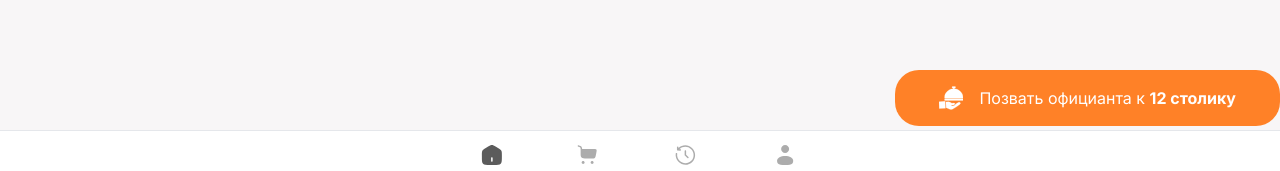
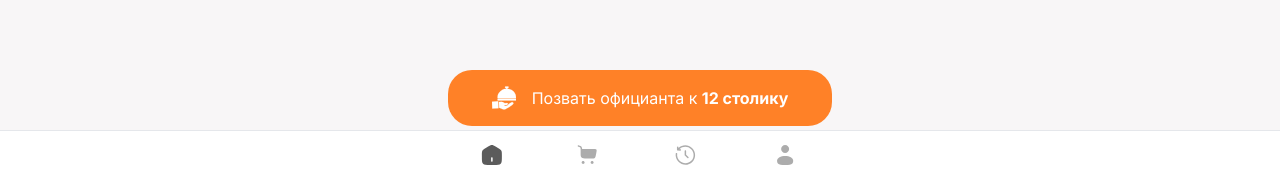
Before and after one commit to Seitek2002/imenu-re-design, a Next.js app: page /scan in a window 1280 px wide. Shown: the part 597-768 px from the top of the page. Built offline with nearby package versions, Linux system fonts and the light colour scheme; no server answers.

Commit message:
changed-btn-behavior

```diff
--- a/src/app/(home)/[venue]/_components/Footer/Footer.tsx
+++ b/src/app/(home)/[venue]/_components/Footer/Footer.tsx
@@ -48,7 +48,7 @@ const Footer: FC = () => {
   return (
     <footer className='fixed -bottom-6 left-0 right-0 flex flex-col items-center z-10'>
       <div className='flex w-full items-center' style={{
-        justifyContent: showNext ? 'space-between' : 'flex-end',
+        justifyContent: collapsed ? 'space-between' : 'center',
       }}>
         <div
           className='p-2.5 overflow-hidden transition-all duration-500'
```
